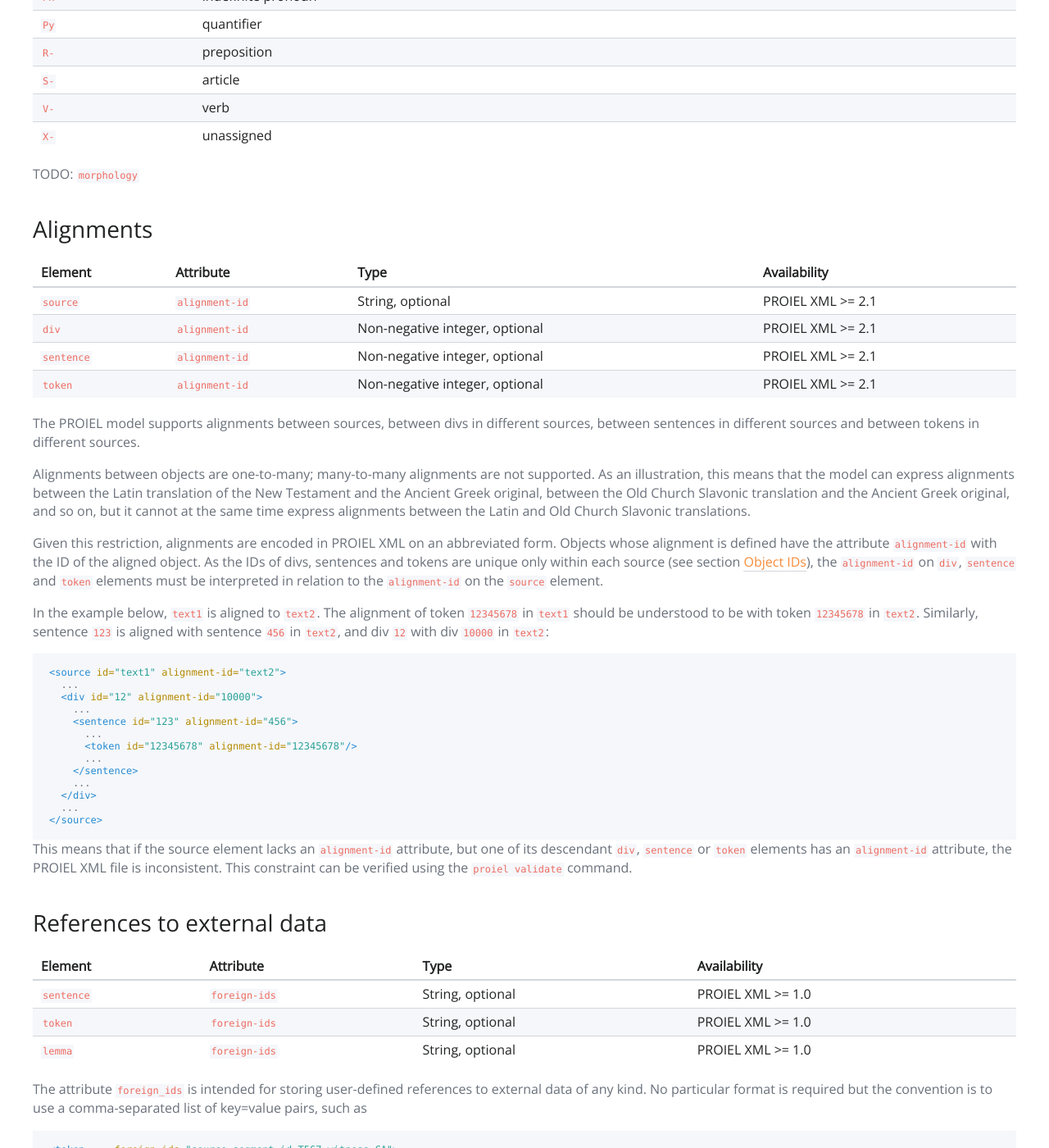
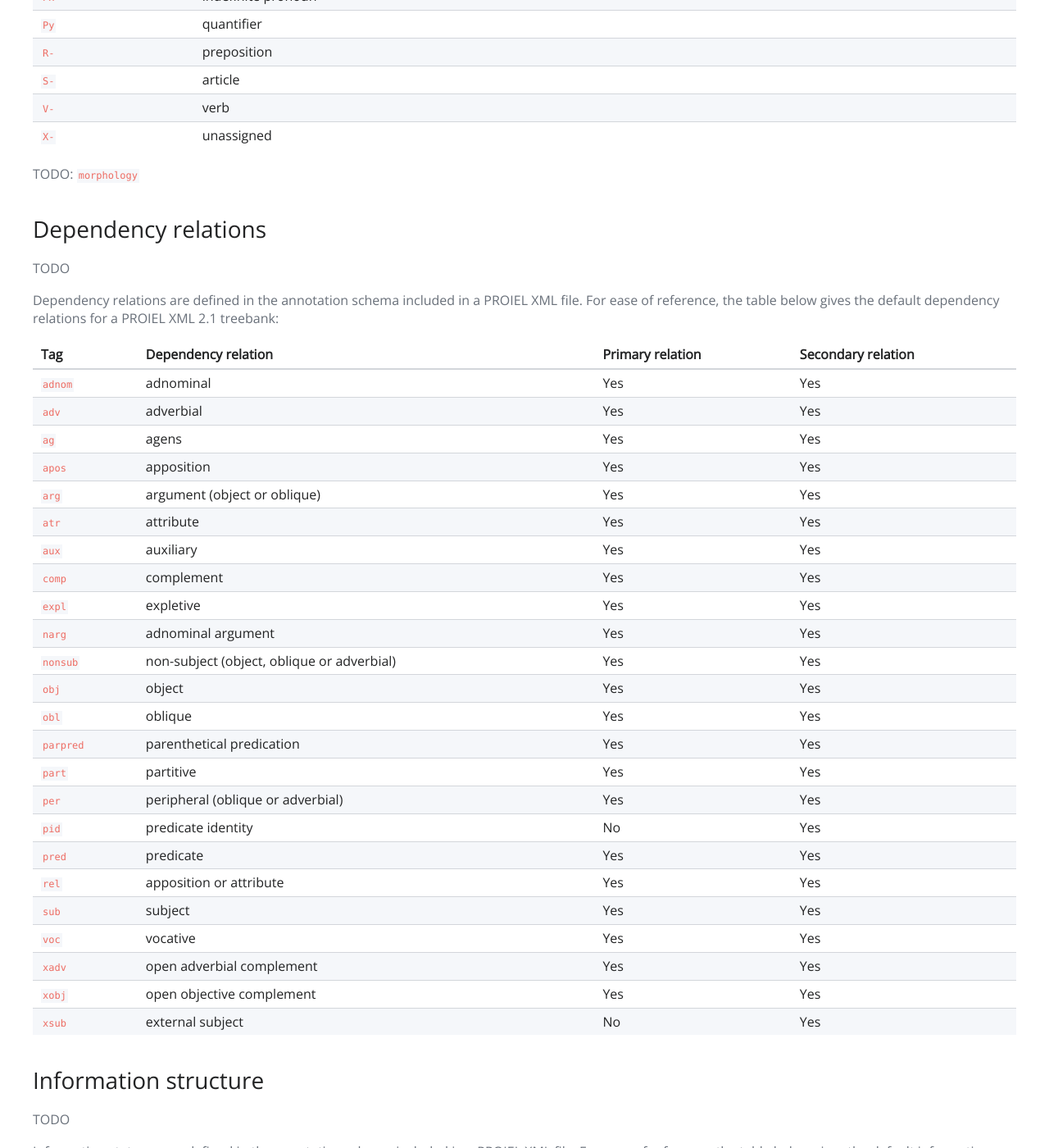
Before and after one commit to proiel/proiel.github.io, a Jekyll site: the page built from handbook/developer/proielxml.md, in a window 1280 px wide and 1400 px high, scrolled down 3135 px. Shown: the whole window at 82% size. Built offline with Jekyll 4.4.1, drawn with Linux system fonts in a browser that asks for light colours; nearby versions of some CDN libraries; some of the changed text lies outside the part shown.

Commit message:
Add IS and relation tables

```diff
--- a/handbook/developer/proielxml.md
+++ b/handbook/developer/proielxml.md
@@ -86,7 +86,7 @@ It is a good idea to number lemmas consecutively but nothing in the model assume
 
 TODO: `part-of-speech`
 
-Parts of speech are defined in the annotation schema included in a PROIEL XML file. For reference, the table below gives the default parts of speech for a PROIEL XML 2.1 treebank:
+Parts of speech are defined in the annotation schema included in a PROIEL XML file. For ease of reference, the table below gives the default parts of speech for a PROIEL XML 2.1 treebank:
 
 Tag  | Part of speech
 -----|-----------------------------
@@ -118,9 +118,62 @@ Tag  | Part of speech
 `V-` | verb
 `X-` | unassigned
 
-
 TODO: `morphology`
 
+## Dependency relations
+
+TODO
+
+Dependency relations are defined in the annotation schema included in a PROIEL XML file. For ease of reference, the table below gives the default dependency relations for a PROIEL XML 2.1 treebank:
+
+Tag       | Dependency relation                         | Primary relation | Secondary relation
+----------|---------------------------------------------|------------------|-------------------
+`adnom`   | adnominal                                   | Yes              | Yes
+`adv`     | adverbial                                   | Yes              | Yes
+`ag`      | agens                                       | Yes              | Yes
+`apos`    | apposition                                  | Yes              | Yes
+`arg`     | argument (object or oblique)                | Yes              | Yes
+`atr`     | attribute                                   | Yes              | Yes
+`aux`     | auxiliary                                   | Yes              | Yes
+`comp`    | complement                                  | Yes              | Yes
+`expl`    | expletive                                   | Yes              | Yes
+`narg`    | adnominal argument                          | Yes              | Yes
+`nonsub`  | non-subject (object, oblique or adverbial)  | Yes              | Yes
+`obj`     | object                                      | Yes              | Yes
+`obl`     | oblique                                     | Yes              | Yes
+`parpred` | parenthetical predication                   | Yes              | Yes
+`part`    | partitive                                   | Yes              | Yes
+`per`     | peripheral (oblique or adverbial)           | Yes              | Yes
+`pid`     | predicate identity                          | No               | Yes
+`pred`    | predicate                                   | Yes              | Yes
+`rel`     | apposition or attribute                     | Yes              | Yes
+`sub`     | subject                                     | Yes              | Yes
+`voc`     | vocative                                    | Yes              | Yes
+`xadv`    | open adverbial complement                   | Yes              | Yes
+`xobj`    | open objective complement                   | Yes              | Yes
+`xsub`    | external subject                            | No               | Yes
+
+## Information structure
+
+TODO
+
+Information statuses are defined in the annotation schema included in a PROIEL XML file. For ease of reference, the table below gives the default information statuses for a PROIEL XML 2.1 treebank:
+
+Tag                  | Information status
+---------------------|---------------------------
+`acc_gen`            | acc-gen
+`acc_inf`            | acc-inf
+`acc_sit`            | acc-sit
+`info_unannotatable` | unannotatable
+`kind`               | kind
+`new`                | new
+`no_info_status`     | annotatable (undecided)
+`non_spec_inf`       | inferred from non-specific
+`non_spec_old`       | non-specific old
+`non_spec`           | non-specific
+`old_inact`          | old-inact
+`old`                | old
+`quant`              | quantifier restriction
 
 ## Alignments
 
```
